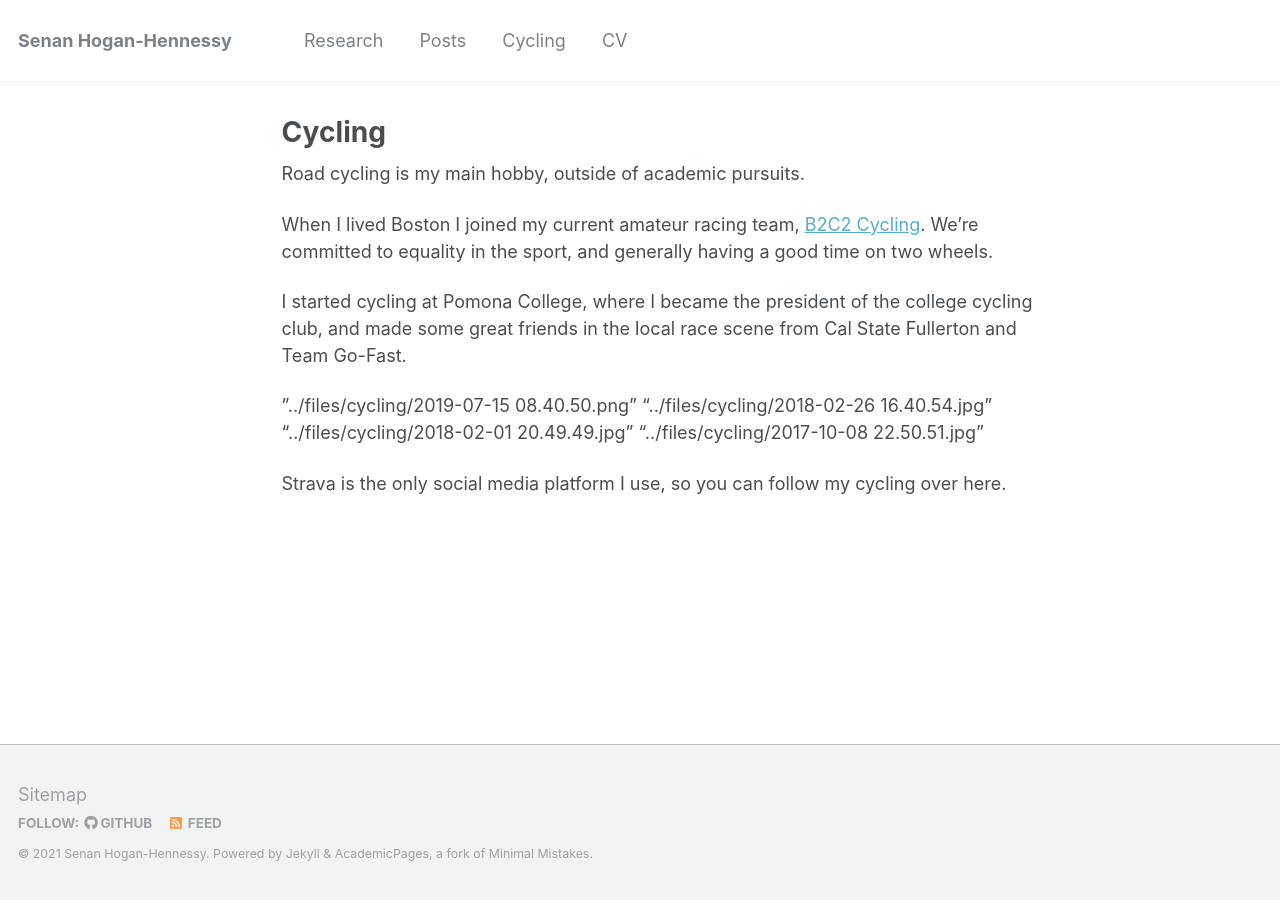
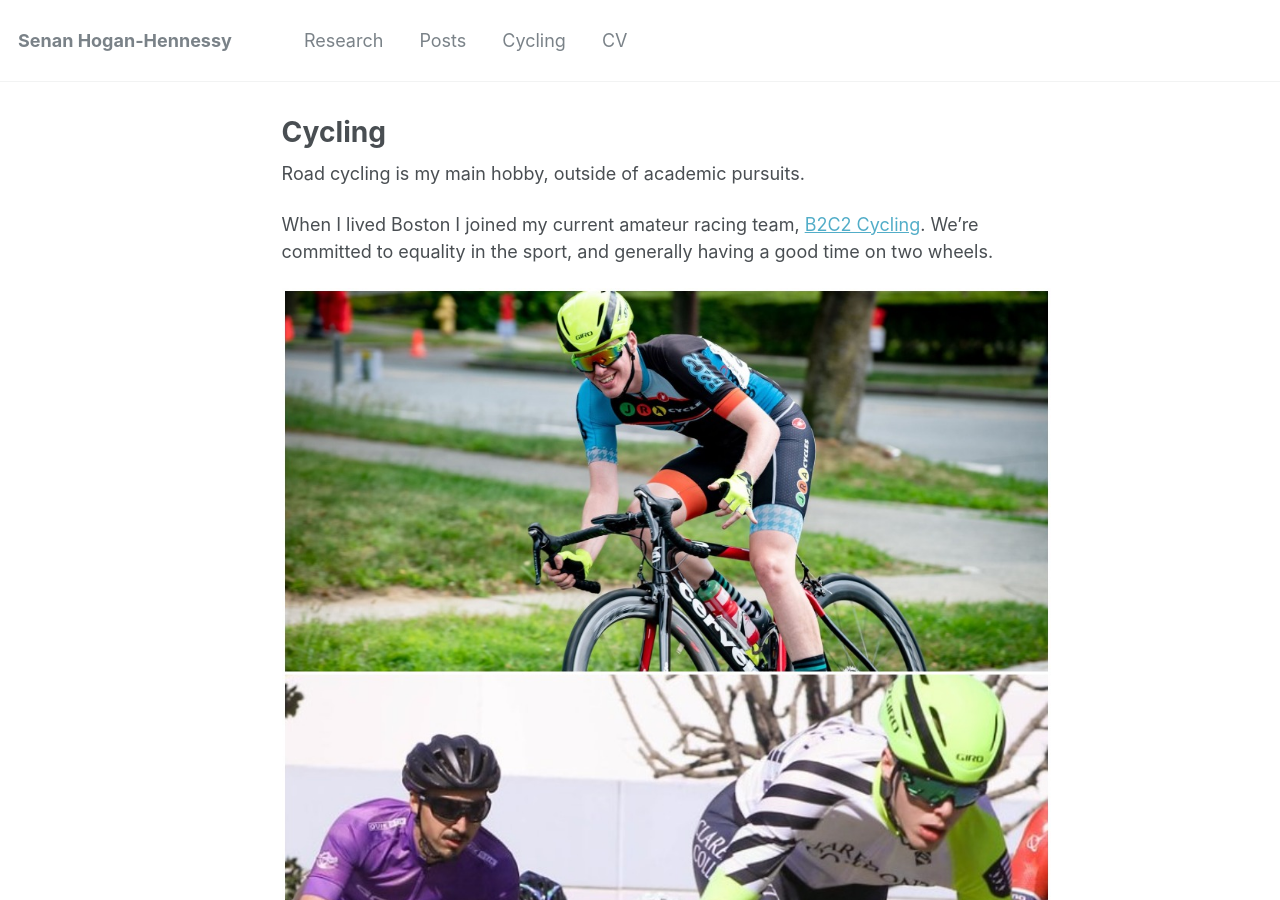
Before and after one commit to shoganhennessy/shoganhennessy.github.io, a Jekyll site: the page built from _pages/cycling.md, in a window 1280 px wide and 900 px high. Built offline with Jekyll 4.4.1, drawn with Linux system fonts in a browser that asks for light colours.

Commit message:
changing the available pages

```diff
--- a/_pages/cycling.md
+++ b/_pages/cycling.md
@@ -6,14 +6,17 @@
 
 Road cycling is my main hobby, outside of academic pursuits.
 
-When I lived Boston I joined my current amateur racing team, <a href="http://b2c2cycling.com/">B2C2 Cycling</a>.
+When I lived Boston I joined my current amateur racing team, [B2C2 Cycling](http://b2c2cycling.com/).
 We're committed to equality in the sport, and generally having a good time on two wheels.
+
+![title](../files/cycling/combined-two.jpg)
 
 I started cycling at Pomona College, where I became the president of the college cycling club, and made some great friends in the local race scene from Cal State Fullerton and Team Go-Fast.
 
-"../files/cycling/2019-07-15 08.40.50.png"
-"../files/cycling/2018-02-26 16.40.54.jpg"
-"../files/cycling/2018-02-01 20.49.49.jpg"
-"../files/cycling/2017-10-08 22.50.51.jpg"
+Strava is the only social media platform I use, so you can follow my cycling over here.
 
-Strava is the only social media platform I use, so you can follow my cycling over here.
+<iframe height='454' width='49%' frameborder='0' allowtransparency='true' scrolling='no' src='https://www.strava.com/athletes/7741397/latest-rides/b07ae5dcfcb65768a929e80a30b9b7c3844bf916'>
+</iframe>
+
+<iframe height='160' width='49%' frameborder='0' allowtransparency='true' scrolling='no' src='https://www.strava.com/athletes/7741397/activity-summary/b07ae5dcfcb65768a929e80a30b9b7c3844bf916'>
+</iframe>
```
Also changed, not shown: files/cycling/gallery.css (deleted, +0 -49 lines), files/cycling/combined-two.jpg (added).
